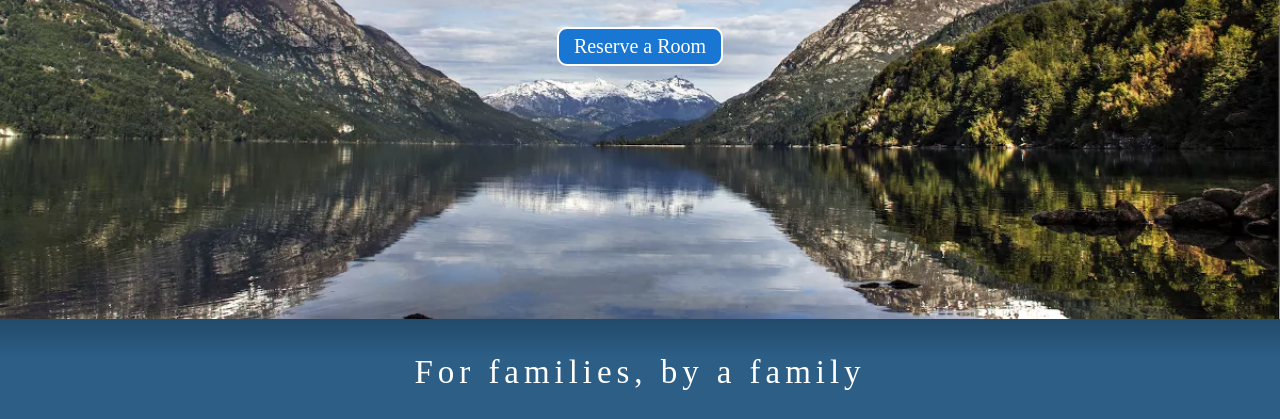
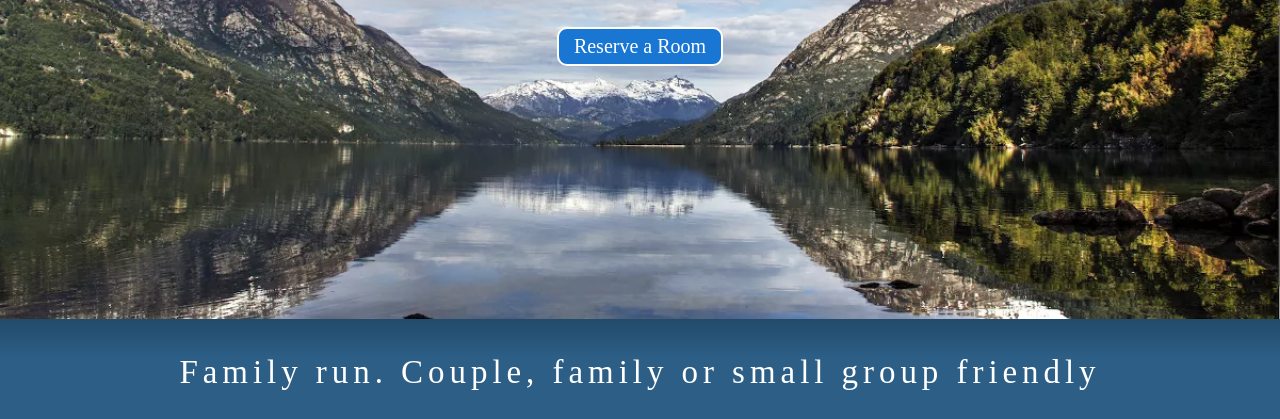
Before and after one commit to elrefugio/elrefugio.github.io, a website: page index.html in a window 1280 px wide. Shown: the part 381-800 px from the top of the page. Drawn offline with Linux system fonts and the light colour scheme.

Commit message:
Update index.html

```diff
--- a/index.html
+++ b/index.html
@@ -48,7 +48,7 @@
 
   <section class="rfea">
 
-    <h4>For families, by a family</h4>
+    <h4>Family run.  Couple, family or small group friendly</h4>
 
     <ul class="rfea__list">
 
```
